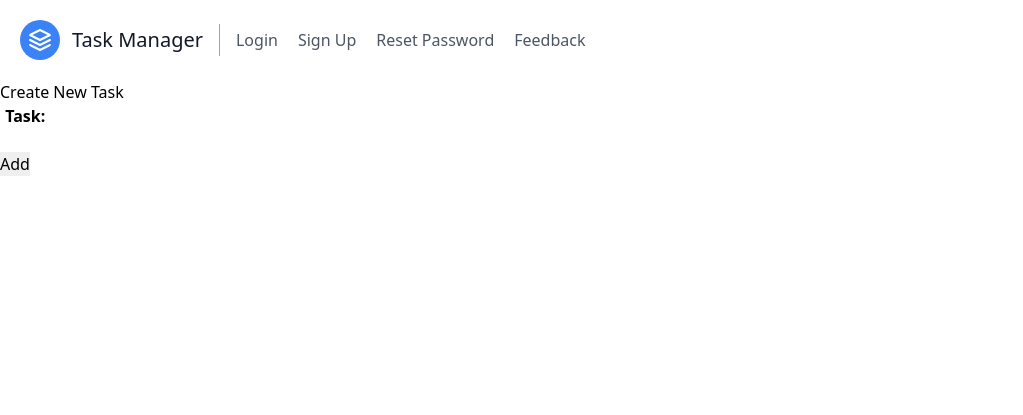
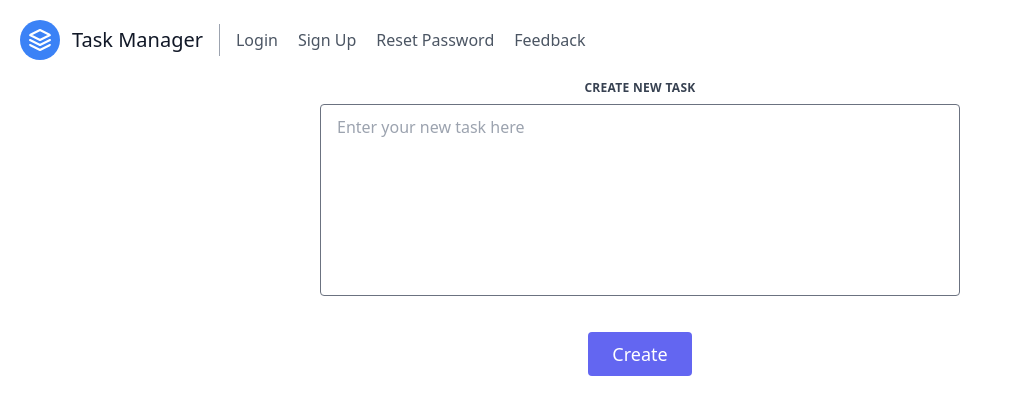
Before and after one commit to danyalbasar/todo_project, a Django app: page /create/ in a window 1280 px wide. Shown: the top 415 px of the page, without its empty margins (0-1023 px from the left). Run offline with Django 3.2, Linux system fonts and the light colour scheme.

Commit message:
Update create.html

```diff
--- a/todo_app/templates/create.html
+++ b/todo_app/templates/create.html
@@ -4,19 +4,27 @@
 
 {% block content %}
 
-	<h1>Create New Task</h1>
-
-	<form method="POST">
-	{% csrf_token %}
-		<table border="2">
-			<tr>
-				<td>&nbsp;<b>Task:</b>&nbsp;</td>
-				<td>{{ fm.task }}</td>
-			</tr>
-		</table>
-		<br>
-		<input type="Submit" value="Add" class="btn">
-	</form>
-	<p style="color:blue">{{ msg }}<p>
+<form method="POST">
+{% csrf_token %}
+<center>
+ <div class="flex flex-wrap -mx-3 mb-6">
+    <div class="w-full px-3">
+      <label class="block uppercase tracking-wide text-gray-700 text-xs font-bold mb-2" for="grid-password">
+        Create New Task
+      </label>
+      <textarea class="no-resize appearance-none block w-full bg-gray-200 text-gray-700 border border-gray-200 rounded py-3 px-4 mb-3 leading-tight focus:outline-none focus:bg-white focus:border-gray-500 h-48 resize-none" id="message" name="task" required="" style="width:50%" placeholder="Enter your new task here" autofocus=""></textarea>
+    </div>
+  </div>
+  <div class="flex justify-center">
+     <button class="inline-flex text-white bg-indigo-500 border-0 py-2 px-6 focus:outline-none hover:bg-indigo-600 rounded text-lg" type="submit">Create</button>
+  </div>
+</center>
+</form>
+<center>
+<br class="hidden lg:inline-block">
+  <div class="font-medium text-red-600 hover:text-indigo-500 text-center">
+    {{ msg }}
+  </div>
+</center>
 
 {% endblock %}
```
